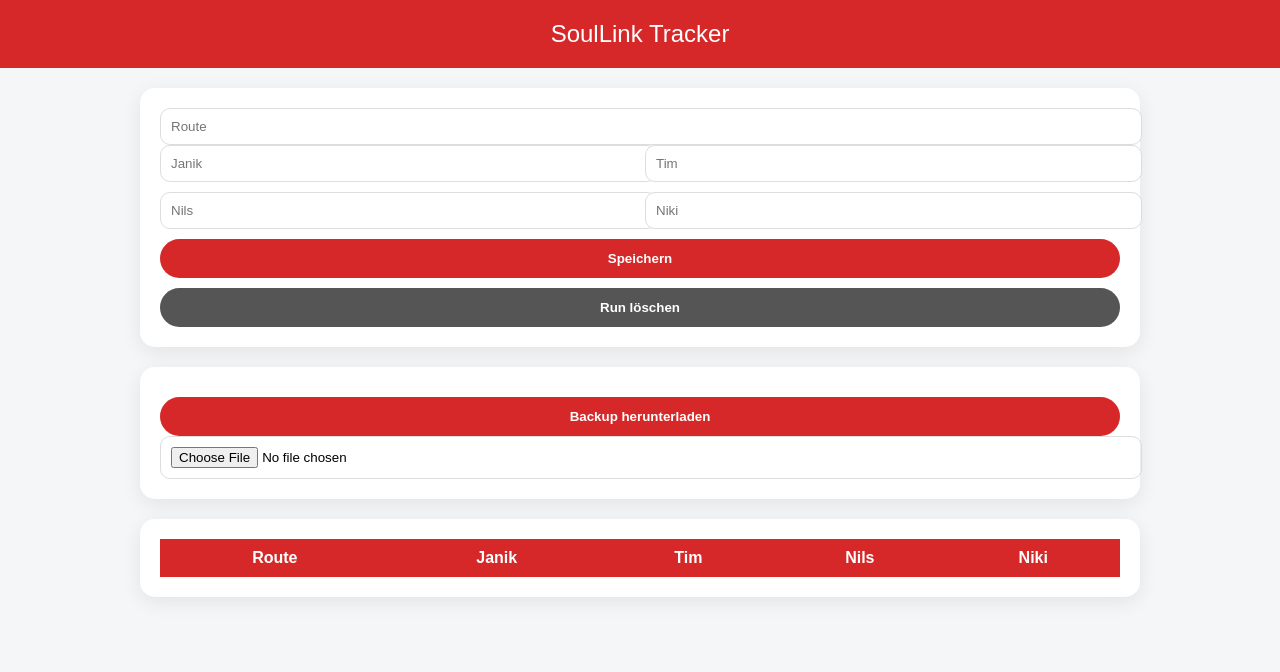
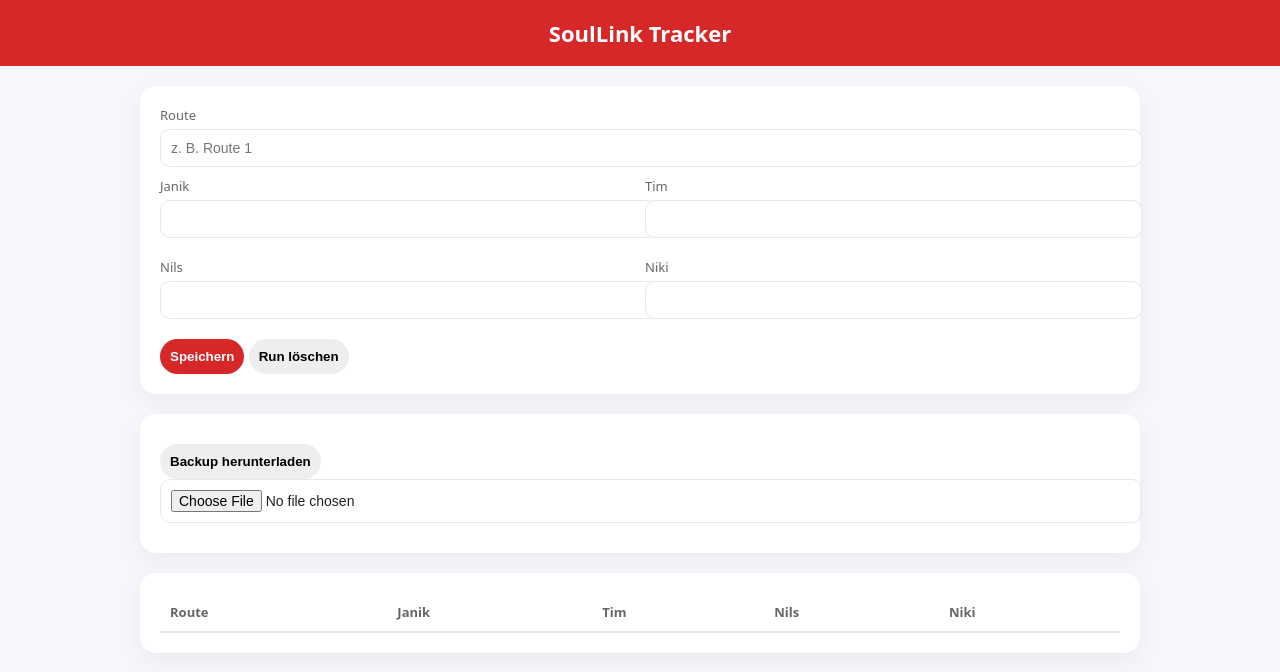
Before and after one commit to nkayy10/soullink-tracker, a website: page public/index.html in a window 1280 px wide. Drawn offline with Linux system fonts and the light colour scheme; no server answers.

Commit message:
Update index.html

```diff
--- a/public/index.html
+++ b/public/index.html
@@ -5,18 +5,29 @@
 <title>SoulLink Tracker</title>
 
 <style>
+:root {
+    --red: #d62828;
+    --red-dark: #a61c1c;
+    --bg: #f6f7fb;
+    --card: #ffffff;
+    --text: #222;
+    --border: #e5e7eb;
+}
+
 body {
-    font-family: Arial;
-    background: #f4f6f8;
+    font-family: system-ui, Arial;
+    background: var(--bg);
     margin: 0;
+    color: var(--text);
 }
 
 header {
-    background: #d62828;
+    background: var(--red);
     color: white;
-    padding: 20px;
+    padding: 18px;
     text-align: center;
-    font-size: 24px;
+    font-size: 22px;
+    font-weight: 600;
 }
 
 .container {
@@ -26,11 +37,28 @@ header {
 }
 
 .card {
-    background: white;
+    background: var(--card);
+    border-radius: 16px;
     padding: 20px;
-    border-radius: 15px;
     margin-bottom: 20px;
-    box-shadow: 0 5px 20px rgba(0,0,0,0.08);
+    box-shadow: 0 8px 25px rgba(0,0,0,0.05);
+}
+
+/* INPUT */
+.label {
+    font-size: 13px;
+    margin-bottom: 5px;
+    display: block;
+    color: #666;
+}
+
+input {
+    width: 100%;
+    padding: 10px;
+    border-radius: 10px;
+    border: 1px solid var(--border);
+    margin-bottom: 10px;
+    font-size: 14px;
 }
 
 .grid {
@@ -39,74 +67,70 @@ header {
     gap: 10px;
 }
 
-input {
+/* BUTTONS */
+.btn {
     padding: 10px;
-    border-radius: 10px;
-    border: 1px solid #ddd;
-    width: 100%;
+    border-radius: 20px;
+    border: none;
+    font-weight: 600;
+    cursor: pointer;
+    margin-top: 10px;
 }
 
-button {
-    margin-top: 10px;
-    background: #d62828;
+.primary {
+    background: var(--red);
     color: white;
-    border: none;
-    padding: 12px;
-    border-radius: 25px;
-    width: 100%;
-    font-weight: bold;
-    cursor: pointer;
 }
 
-button:hover {
-    background: #a61c1c;
+.primary:hover {
+    background: var(--red-dark);
 }
 
 .secondary {
-    background: #555;
+    background: #eee;
 }
 
 .secondary:hover {
-    background: #333;
+    background: #ddd;
 }
 
+/* TABLE */
 table {
     width: 100%;
     border-collapse: collapse;
 }
 
 th {
-    background: #d62828;
-    color: white;
+    text-align: left;
     padding: 10px;
+    font-size: 13px;
+    color: #666;
+    border-bottom: 2px solid var(--border);
 }
 
 td {
-    padding: 10px;
-    border-bottom: 1px solid #eee;
-    text-align: center;
+    padding: 12px 10px;
+    border-bottom: 1px solid var(--border);
 }
 
 tr:hover {
-    background: #f9f9f9;
+    background: #fafafa;
 }
 
-/* Modal */
+/* MODAL */
 .modal {
     display: none;
     position: fixed;
-    top: 0; left: 0;
-    width: 100%; height: 100%;
-    background: rgba(0,0,0,0.5);
+    inset: 0;
+    background: rgba(0,0,0,0.4);
 }
 
 .modal-content {
     background: white;
     padding: 20px;
-    border-radius: 15px;
+    border-radius: 14px;
     width: 300px;
     margin: 15% auto;
-    text-align: center;
 }
 </style>
 </head>
@@ -119,22 +143,40 @@ tr:hover {
 
 <!-- Eingabe -->
 <div class="card">
-    <input id="route" placeholder="Route">
+
+    <label class="label">Route</label>
+    <input id="route" placeholder="z. B. Route 1">
 
     <div class="grid">
-        <input id="janik" placeholder="Janik">
-        <input id="tim" placeholder="Tim">
-        <input id="nils" placeholder="Nils">
-        <input id="niki" placeholder="Niki">
+        <div>
+            <label class="label">Janik</label>
+            <input id="janik">
+        </div>
+
+        <div>
+            <label class="label">Tim</label>
+            <input id="tim">
+        </div>
+
+        <div>
+            <label class="label">Nils</label>
+            <input id="nils">
+        </div>
+
+        <div>
+            <label class="label">Niki</label>
+            <input id="niki">
+        </div>
     </div>
 
-    <button onclick="send()">Speichern</button>
-    <button class="secondary" onclick="openModal()">Run löschen</button>
+    <button class="btn primary" onclick="send()">Speichern</button>
+    <button class="btn secondary" onclick="openModal()">Run löschen</button>
+
 </div>
 
 <!-- Backup -->
 <div class="card">
-    <button onclick="downloadData()">Backup herunterladen</button>
+    <button class="btn secondary" onclick="downloadData()">Backup herunterladen</button>
     <input type="file" onchange="uploadData(event)">
 </div>
 
@@ -161,11 +203,12 @@ tr:hover {
     <div class="modal-content">
         <p>"gugugaga" eingeben zum Löschen</p>
         <input id="confirmText">
-        <button onclick="confirmReset()">Bestätigen</button>
+        <button class="btn primary" onclick="confirmReset()">Bestätigen</button>
     </div>
 </div>
 
 <script>
+// SEND
 function send() {
     const route = document.getElementById("route").value;
 
@@ -191,7 +234,7 @@ function send() {
     setTimeout(loadData, 200);
 }
 
-// Gruppieren nach Route
+// LOAD + GROUP
 async function loadData() {
     const res = await fetch("/data");
     const data = await res.json();
@@ -200,14 +243,8 @@ async function loadData() {
 
     data.forEach(e => {
         if (!grouped[e.location]) {
-            grouped[e.location] = {
-                Janik: "",
-                Tim: "",
-                Nils: "",
-                Niki: ""
-            };
+            grouped[e.location] = { Janik: "", Tim: "", Nils: "", Niki: "" };
         }
-
         grouped[e.location][e.player] = e.pokemonName;
     });
 
@@ -216,7 +253,6 @@ async function loadData() {
 
     Object.keys(grouped).reverse().forEach(route => {
         const row = document.createElement("tr");
-
         row.innerHTML = `
             <td>${route}</td>
             <td>${grouped[route].Janik}</td>
@@ -224,54 +260,43 @@ async function loadData() {
             <td>${grouped[route].Nils}</td>
             <td>${grouped[route].Niki}</td>
         `;
-
         table.appendChild(row);
     });
 }
 
-// Reset
+// RESET
 function openModal() {
     document.getElementById("modal").style.display = "block";
 }
 
 function confirmReset() {
-    const text = document.getElementById("confirmText").value;
-
-    if (text === "gugugaga") {
-        fetch("/reset", { method: "DELETE" })
-        .then(() => {
-            document.getElementById("modal").style.display = "none";
-            loadData();
-        });
+    if (document.getElementById("confirmText").value === "gugugaga") {
+        fetch("/reset", { method: "DELETE" }).then(loadData);
+        document.getElementById("modal").style.display = "none";
     } else {
         alert("Falsches Wort");
     }
 }
 
-// Download
+// BACKUP
 function downloadData() {
     fetch("/data")
     .then(res => res.json())
     .then(data => {
-        const blob = new Blob([JSON.stringify(data, null, 2)], { type: "application/json" });
-        const url = URL.createObjectURL(blob);
-
+        const blob = new Blob([JSON.stringify(data, null, 2)]);
         const a = document.createElement("a");
-        a.href = url;
-        a.download = "soullink-backup.json";
+        a.href = URL.createObjectURL(blob);
+        a.download = "backup.json";
         a.click();
     });
 }
 
-// Upload
-function uploadData(event) {
-    const file = event.target.files[0];
+function uploadData(e) {
+    const file = e.target.files[0];
+    const reader = new FileReader();
 
-    if (!file) return;
-
-    const reader = new FileReader();
-    reader.onload = function(e) {
-        const json = JSON.parse(e.target.result);
+    reader.onload = function(evt) {
+        const json = JSON.parse(evt.target.result);
 
         fetch("/import", {
             method: "POST",
```
